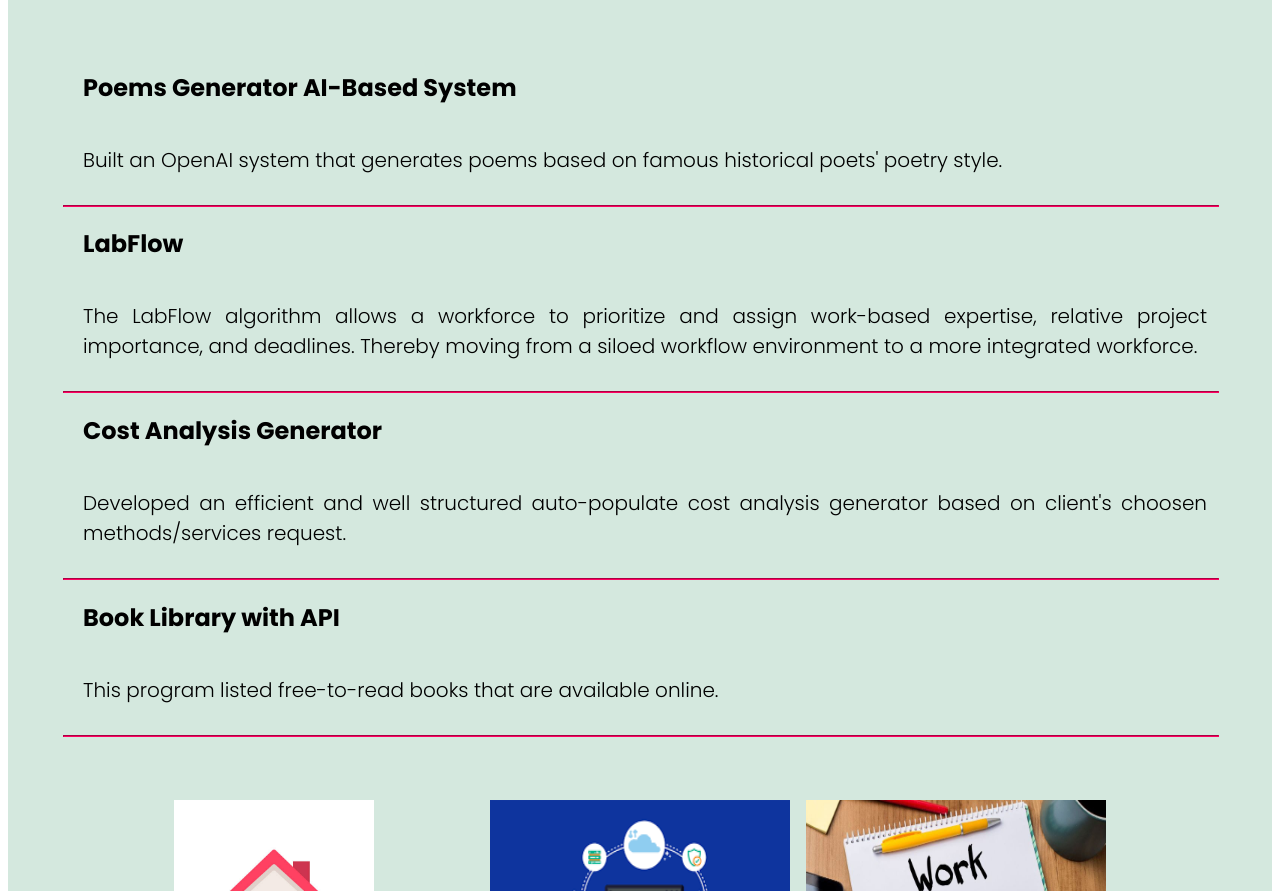
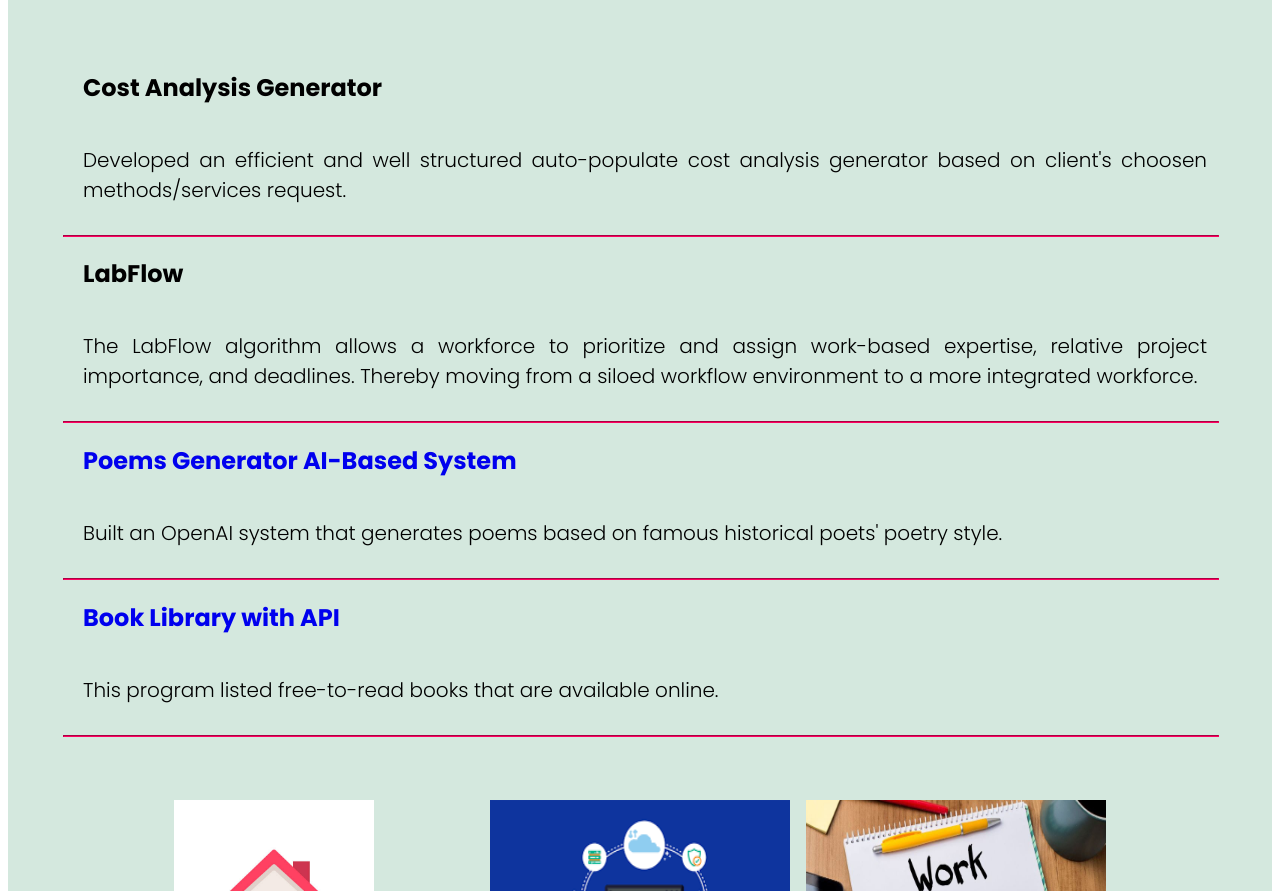
Before and after one commit to Rkurniadi23/Rkurniadi23.github.io, a plain HTML site: page projects.html in a window 1280 px wide. Shown: the part 209-1100 px from the top of the page. Drawn offline with Linux system fonts and the light colour scheme.

Commit message:
Add files via upload

```diff
--- a/projects.html
+++ b/projects.html
@@ -29,9 +29,10 @@
         <div class="accordion-body">
             <div class="accordion">
                 <div class="pcontainer">
-                    <h2>Poems Generator AI-Based System</h2>
+                    <h2>Cost Analysis Generator</h2>
                     <div class="content">
-                            <p>Built an OpenAI system that generates poems based on famous historical poets' poetry style.</p>
+                        <p>Developed an efficient and well structured auto-populate cost analysis generator based on client's choosen
+                            methods/services request.</p>
                     </div>
                 </div>
             <hr>
@@ -44,15 +45,14 @@
                 </div>
             <hr>
                 <div class="pcontainer">
-                    <h2>Cost Analysis Generator</h2>
+                    <a href="https://github.com/Rkurniadi23/Poems.git"><h2>Poems Generator AI-Based System</h2></a>
                     <div class="content">
-                        <p>Developed an efficient and well structured auto-populate cost analysis generator based on client's choosen
-                            methods/services request.</p>
+                            <p>Built an OpenAI system that generates poems based on famous historical poets' poetry style.</p>
                     </div>
                 </div>
             <hr>
                 <div class="pcontainer">
-                    <h2>Book Library with API</h2>
+                    <a href="https://github.com/Rkurniadi23/Book_Club_Project.git"><h2>Book Library with API</h2></a>
                     <div class="content">
                         <p>This program listed free-to-read books that are available online.</p>
                         </div>
```
